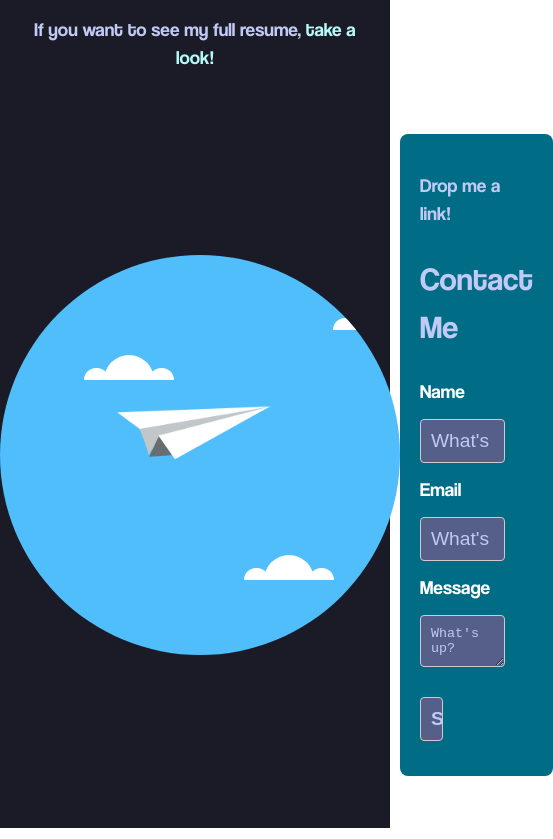
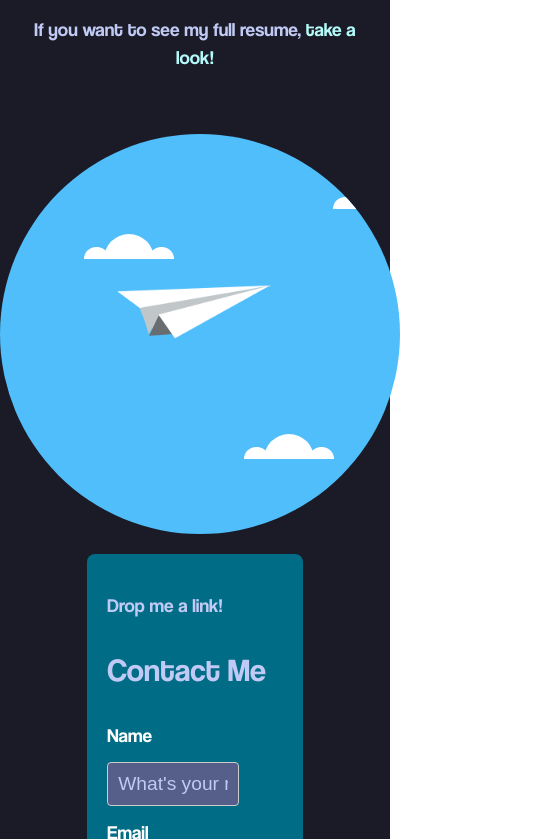
Before and after one commit to TimBek2/timbek2.github.io, a React (Vite) app: page / in a window 390 px wide. Shown: the part 5465-6304 px from the top of the page, 553 px wide, since content can reach past the window. Built offline with nearby package versions, Linux system fonts and the light colour scheme.

Commit message:
Add some mobile styling to contact page so it doesnt break nav menu on small screen

```diff
--- a/src/components/contact/airplane-style.css
+++ b/src/components/contact/airplane-style.css
@@ -1,3 +1,8 @@
+.contact-image {
+  margin-bottom: 20px;
+  margin-right: 20px;
+}
+
 .paperplane {
   position: relative;
   overflow: hidden;
--- a/src/components/contact/style.css
+++ b/src/components/contact/style.css
@@ -59,3 +59,9 @@
     }
   }
 }
+
+@media (max-width: 920px) {
+  .contact {
+    flex-wrap: wrap;
+  }
+}
```
